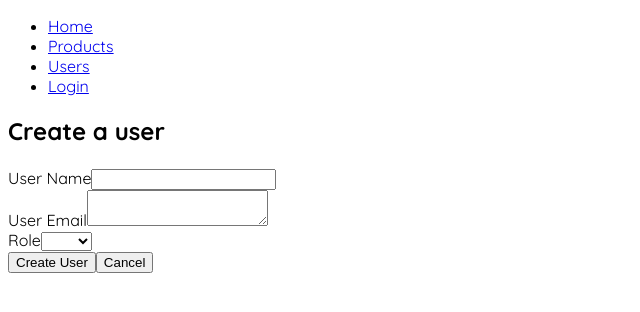
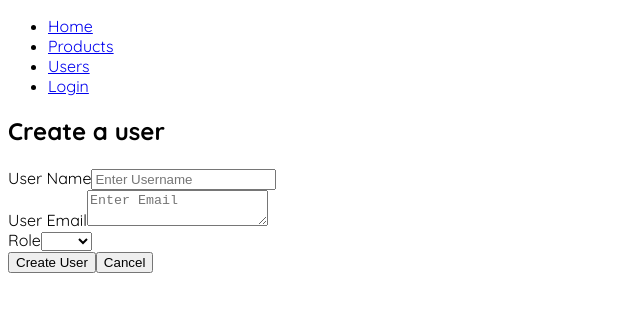
Before and after one commit to Innovation-scan-game/ISG-CMS, a Vue app: page /createuser in a window 1280 px wide. Shown: the top 312 px of the page, without its empty margins (0-640 px from the left). Built offline with nearby package versions, Linux system fonts and the light colour scheme; the HTML template or start-up script is replaced by a standard one.

Commit message:
Making it user friendly

```diff
--- a/src/components/users/CreateUser.vue
+++ b/src/components/users/CreateUser.vue
@@ -7,7 +7,7 @@
 
         <div class="input-group mb-3">
           <span class="input-group-text">User Name</span>
-          <input type="text" class="form-control" v-model="user.username" />
+          <input type="text" class="form-control" v-model="user.username" placeholder="Enter Username" />
         </div>
 
         <div class="input-group mb-3">
@@ -15,11 +15,12 @@
           <textarea
             class="form-control"
             v-model="user.email"
+            placeholder="Enter Email"
           ></textarea>
         </div>
         <div class="input-group mb-3">
           <span class="input-group-text">Role</span>
-          <select class="form-select" v-model="user.role">
+          <select class="form-select" v-model="user.role" placeholder="Select Role">
             <option :value="'user'">User</option>
           </select>
         </div>
```
